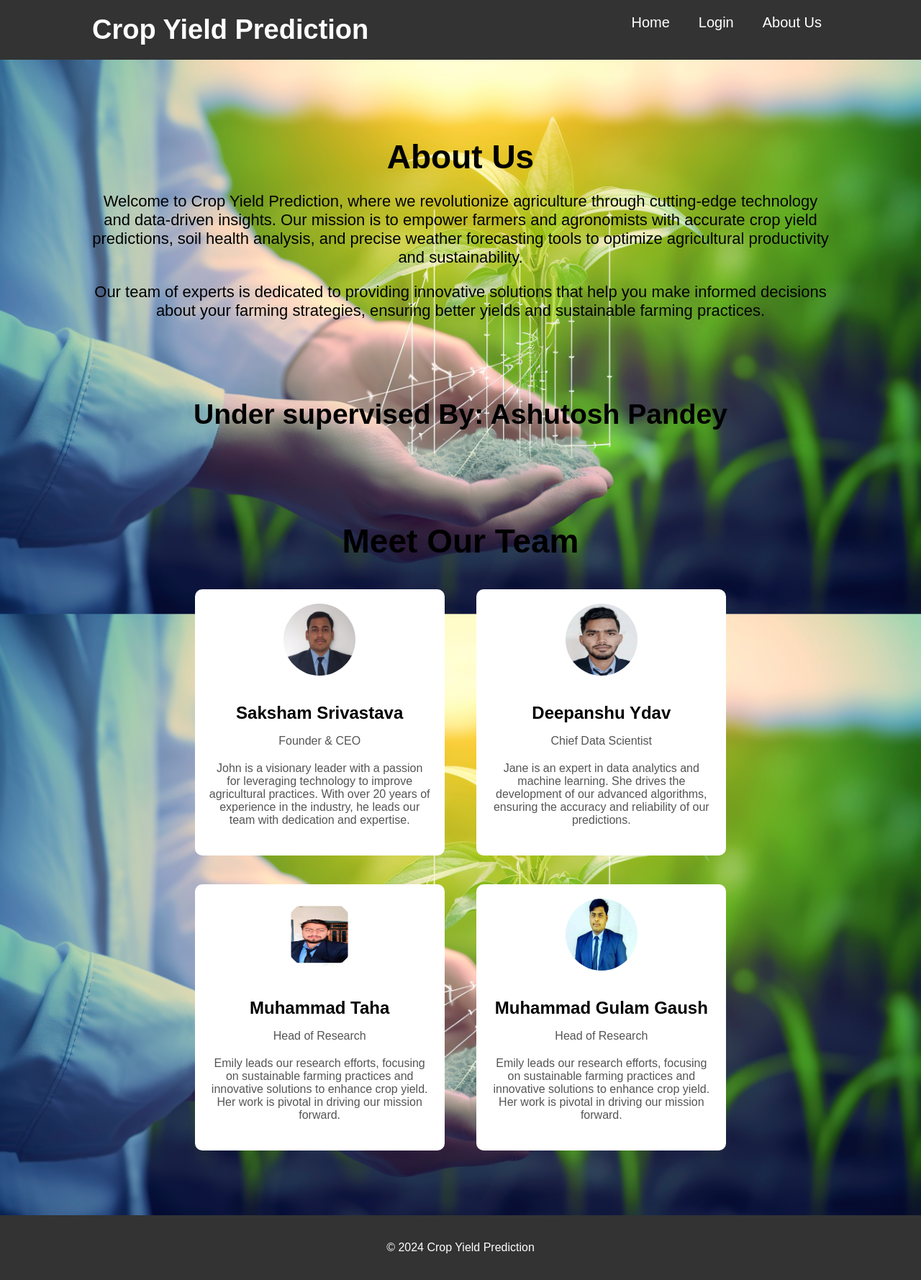
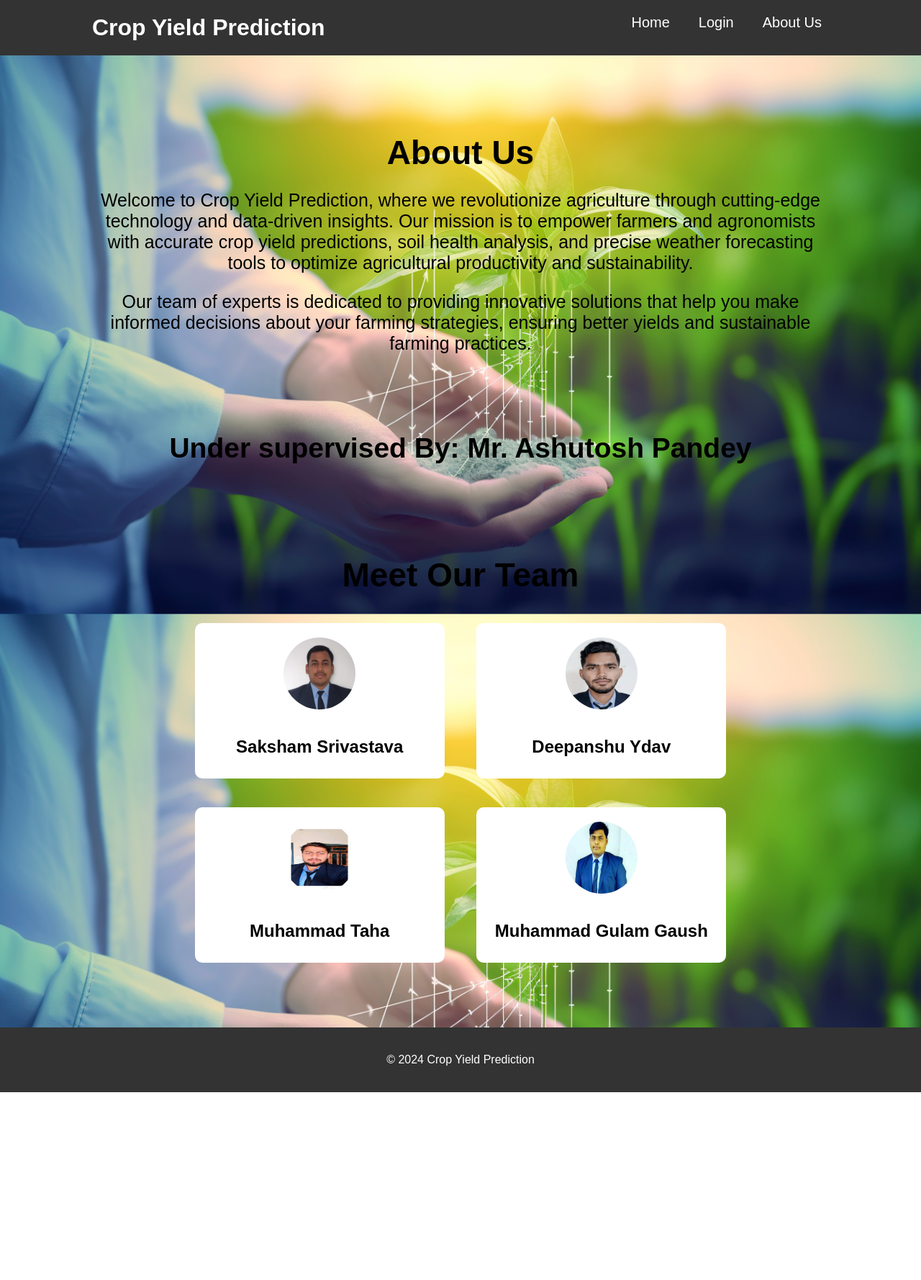
Before and after one commit to SakGitLearn13/Crop-Yield-Prediciton, a Flask app: page /about in a window 1280 px wide. Shown: the whole page at 72% size. After the commit the page ends 1518 px from the top, so only its background shows below. Run offline with Flask 3, Linux system fonts and the light colour scheme; parts of the project's set-up code (start-up, migrations or seed data) failed here and were passed over.

Commit message:
Final Commit

```diff
--- a/app.py
+++ b/app.py
@@ -11,31 +11,6 @@ preprocessor = pickle.load(open('model/preprocessor.pkl', 'rb'))
 # creating flask app
 app = Flask(__name__)
 
-# Function to get current year
-def get_current_year():
-    return datetime.datetime.now().year
-
-# Function to get fertilizer and pesticide data
-def get_fertilizer_pesticide_data(State, District, Crop, Season):
-
-    # Load the JSON file into a DataFrame
-    grouped_df = pd.read_json('data\grouped_df.json')
-
-    # Filter data for the specified State, District, Crop, and Season
-    filtered_data = grouped_df[(grouped_df['State'] == State) &
-                               (grouped_df['District'] == District) &
-                               (grouped_df['Crop'] == Crop) &
-                               (grouped_df['Season'] == Season)]
-
-    if not filtered_data.empty:
-        # Extract the Fertilizer and Pesticide values
-        avg_fertilizer = filtered_data.iloc[0]['Avg_Fertilizer']
-        avg_pesticide = filtered_data.iloc[0]['Avg_Pesticide']
-        return avg_fertilizer, avg_pesticide
-    else:
-        return None, None
-
-    return fertilizer_data, pesticide_data
 
 @app.route('/')
 def index():
@@ -56,7 +31,7 @@ def predict():
         Avg_rainfall = request.form['Avg_rainfall']
         Temperature = request.form['Temperature']
         Area = request.form['Area']
-        Production = request.form['Production']
+
         # Get current year
         Year = get_current_year()
 
@@ -72,10 +47,9 @@ def predict():
             'Avg_rainfall': [Avg_rainfall],
             'Temperature': [Temperature],
             'Area': [Area],
-            'Production': [Production]
         }
         features = pd.DataFrame(feature_dict)
-
+        print(feature_dict)
         # Preprocessing of user input
         transformed_features = preprocessor.transform(features)
 
@@ -108,6 +82,32 @@ def get_crops():
     crops = data['Crop'].unique().tolist()
     return jsonify(crops=crops)
 
+# Function to get current year
+def get_current_year():
+    return datetime.datetime.now().year
+
+# Function to get fertilizer and pesticide data
+def get_fertilizer_pesticide_data(State, District, Crop, Season):
+
+    # Load the JSON file into a DataFrame
+    grouped_df = pd.read_json('data\grouped_df.json')
+
+    # Filter data for the specified State, District, Crop, and Season
+    filtered_data = grouped_df[(grouped_df['State'] == State) &
+                               (grouped_df['District'] == District) &
+                               (grouped_df['Crop'] == Crop) &
+                               (grouped_df['Season'] == Season)]
+
+    if not filtered_data.empty:
+        # Extract the Fertilizer and Pesticide values
+        avg_fertilizer = filtered_data.iloc[0]['Avg_Fertilizer']
+        avg_pesticide = filtered_data.iloc[0]['Avg_Pesticide']
+        return avg_fertilizer, avg_pesticide
+    else:
+        return None, None
+
+    return fertilizer_data, pesticide_data
+
 # python main
 if __name__ == '__main__':
     app.run(debug=True)
--- /dev/null
+++ b/static/about.css
@@ -0,0 +1,140 @@
+body,
+html {
+    margin: 0;
+    padding: 0;
+    font-family: 'Poppins', sans-serif;
+    height: 100%;
+}
+
+body {
+    background-image: url('img/img6.jpg');
+    background-size: cover;
+    background-repeat: no-repeat;
+    background-attachment: fixed;
+    height: 100%;
+}
+
+.container {
+    width: 80%;
+    margin: 0 auto;
+    overflow: hidden;
+}
+
+.container {
+    width: 80%;
+    margin: 0 auto;
+    overflow: hidden;
+
+}
+
+.container h2 {
+    font-size: 55px;
+    color: white;
+    text-align: center;
+    margin-bottom: 20px;
+}
+
+.container h2 {
+    font-size: 26px;
+}
+
+
+header {
+    background-color: #333;
+    color: #fff;
+    padding: 20px 0;
+
+}
+
+header h1 {
+    float: left;
+    margin: 0;
+}
+
+nav ul {
+    list-style-type: none;
+    margin: 0;
+    padding: 0;
+    float: right;
+    display: inline;
+}
+
+nav ul li {
+    display: inline;
+    margin-left: 20px;
+    float: left;
+}
+
+nav ul li a {
+    text-decoration: none;
+    color: #fff;
+    font-size: 20px;
+    padding: 10px;
+    border-radius: 5px;
+    transition: all 0.3s ease;
+}
+
+.about-us,
+.team-section {
+    /* background-color: rgba(255, 255, 255, 0.8);  Semi-transparent background */
+    border-radius: 10px;
+    margin: 20px 0;
+    padding: 50px 0;
+    text-align: center;
+}
+
+.about-us h2,
+.team-section h2 {
+    font-size: 46px;
+    margin-bottom: 20px;
+    color: black;
+
+}
+
+.about-us p,
+.team-section p {
+    font-size: 22px;
+    margin-bottom: 20px;
+    color: black;
+
+}
+
+.team-section .team-member {
+    display: inline-block;
+    width: 30%;
+    margin: 20px;
+    background-color: #fff;
+    padding: 20px;
+    border-radius: 10px;
+    --tw-shadow-color: #475569;
+}
+
+.team-section .team-member img {
+    width: 100px;
+    height: 100px;
+    border-radius: 50%;
+    margin-bottom: 10px;
+}
+
+.team-section .team-member h3 {
+    font-size: 24px;
+    margin-bottom: 10px;
+}
+
+.team-section .team-member p {
+    font-size: 16px;
+    color: #555;
+}
+
+footer {
+    background-color: #333;
+    color: #fff;
+    text-align: center;
+    padding: 20px 0;
+}
+
+section h3 {
+    text-align: center;
+    font-size: 39px;
+    color: black;
+}
--- a/static/style.css
+++ b/static/style.css
@@ -2,7 +2,6 @@ body {
     margin: 0;
     font-family: 'Poppins', sans-serif;
     background-image: url('img/img4.jpg');
-    /* Background image added */
     background-size: cover;
     background-repeat: no-repeat;
     background-attachment: fixed;
--- a/templates/about.html
+++ b/templates/about.html
@@ -1,157 +1,13 @@
 <!DOCTYPE html>
 <html lang="en">
-
   <head>
-    <meta charset="UTF-8">
-    <meta name="viewport" content="width=device-width, initial-scale=1.0">
+    <meta charset="UTF-8" />
+    <meta name="viewport" content="width=device-width, initial-scale=1.0" />
     <title>About Us - Crop Yield Prediction</title>
-    <link rel="stylesheet" href="static/style.css">
-    <style>
-        body,
-        html {
-            margin: 0;
-            padding: 0;
-            font-family: 'Poppins', sans-serif;
-            height: 100%;
-        }
-
-        body {
-            background-image: url('img/img6.jpg');
-            /* Add your background image here */
-            background-size: cover;
-            background-repeat: no-repeat;
-            background-attachment: fixed;
-            height: 100%;
-        }
-
-        .container {
-            width: 80%;
-            margin: 0 auto;
-            overflow: hidden;
-        }
-
-        .container {
-            width: 80%;
-            margin: 0 auto;
-            overflow: hidden;
-
-        }
-
-        .container h2 {
-            font-size: 55px;
-            color: white;
-            text-align: center;
-            margin-bottom: 20px;
-        }
-
-        .container h2 p {
-            font-size: 26px;
-        }
-
-        header {
-            background-color: #333;
-            color: #fff;
-            padding: 20px 0;
-
-        }
-
-        header h1 {
-            float: left;
-            margin: 0;
-        }
-
-        nav ul {
-            list-style-type: none;
-            margin: 0;
-            padding: 0;
-            float: right;
-            display: inline;
-        }
-
-        nav ul li {
-            display: inline;
-            margin-left: 20px;
-            float: left;
-        }
-
-        nav ul li a {
-            text-decoration: none;
-            color: #fff;
-            font-size: 20px;
-            padding: 10px;
-            border-radius: 5px;
-            transition: all 0.3s ease;
-        }
-
-        .about-us,
-        .team-section {
-            /* background-color: rgba(255, 255, 255, 0.8);  Semi-transparent background */
-            border-radius: 10px;
-            margin: 20px 0;
-            padding: 50px 0;
-            text-align: center;
-        }
-
-        .about-us h2,
-        .team-section h2 {
-            font-size: 46px;
-            margin-bottom: 20px;
-            color: black;
-
-        }
-
-        .about-us p,
-        .team-section p {
-            font-size: 22px;
-            margin-bottom: 20px;
-            color: black;
-
-        }
-
-        .team-section .team-member {
-            display: inline-block;
-            width: 30%;
-            margin: 20px;
-            background-color: #fff;
-            padding: 20px;
-            border-radius: 10px;
-            --tw-shadow-color: #475569;
-        }
-
-        .team-section .team-member img {
-            width: 100px;
-            height: 100px;
-            border-radius: 50%;
-            margin-bottom: 10px;
-        }
-
-        .team-section .team-member h3 {
-            font-size: 24px;
-            margin-bottom: 10px;
-        }
-
-        .team-section .team-member p {
-            font-size: 16px;
-            color: #555;
-        }
-
-        footer {
-            background-color: #333;
-            color: #fff;
-            text-align: center;
-            padding: 20px 0;
-        }
-
-        section h3 {
-            text-align: center;
-            font-size: 39px;
-            color: black;
-        }
-    </style>
+    <link rel="stylesheet" href="static/about.css" />
   </head>
 
   <body>
-
     <header>
       <div class="container">
         <h1>Crop Yield Prediction</h1>
@@ -168,48 +24,41 @@
     <section class="about-us">
       <div class="container">
         <h2>About Us</h2>
-            <p>Welcome to Crop Yield Prediction, where we revolutionize agriculture through cutting-edge technology and
-                data-driven insights. Our mission is to empower farmers and agronomists with accurate crop yield
-                predictions, soil health analysis, and precise weather forecasting tools to optimize agricultural
-                productivity and sustainability.</p>
-            <p>Our team of experts is dedicated to providing innovative solutions that help you make informed decisions
-                about your farming strategies, ensuring better yields and sustainable farming practices.</p>
+        <p style="font-size: 25px;">
+          Welcome to Crop Yield Prediction, where we revolutionize agriculture
+          through cutting-edge technology and data-driven insights. Our mission
+          is to empower farmers and agronomists with accurate crop yield
+          predictions, soil health analysis, and precise weather forecasting
+          tools to optimize agricultural productivity and sustainability.
+        </p>
+        <p style="font-size: 25px;">
+          Our team of experts is dedicated to providing innovative solutions
+          that help you make informed decisions about your farming strategies,
+          ensuring better yields and sustainable farming practices.
+        </p>
       </div>
     </section>
     <section>
-        <h3>Under supervised By: Ashutosh Pandey</h3>
+      <h3>Under supervised By: Mr. Ashutosh Pandey</h3>
     </section>
     <section class="team-section">
       <div class="container">
         <h2>Meet Our Team</h2>
         <div class="team-member">
-                <img src="img/img1.jpg" alt="Team Member 1">
+          <img src="../static/img/img1.jpg" alt="Team Member 1" />
           <h3>Saksham Srivastava</h3>
-                <p>Founder & CEO</p>
-                <p>John is a visionary leader with a passion for leveraging technology to improve agricultural
-                    practices. With over 20 years of experience in the industry, he leads our team with dedication and
-                    expertise.</p>
         </div>
         <div class="team-member">
-                <img src="img/img9.jpg" alt="Team Member 2">
+          <img src="../static/img/img9.jpg" alt="Team Member 2" />
           <h3>Deepanshu Ydav</h3>
-                <p>Chief Data Scientist</p>
-                <p>Jane is an expert in data analytics and machine learning. She drives the development of our advanced
-                    algorithms, ensuring the accuracy and reliability of our predictions.</p>
         </div>
         <div class="team-member">
-                <img src="img/img3.jpg" alt="Team Member 3">
+          <img src="../static/img/img3.jpg" alt="Team Member 3" />
           <h3>Muhammad Taha</h3>
-                <p>Head of Research</p>
-                <p>Emily leads our research efforts, focusing on sustainable farming practices and innovative solutions
-                    to enhance crop yield. Her work is pivotal in driving our mission forward.</p>
         </div>
         <div class="team-member">
-                <img src="img/img11.png" alt="Team Member 3">
+          <img src="../static/img/img11.png" alt="Team Member 3" />
           <h3>Muhammad Gulam Gaush</h3>
-                <p>Head of Research</p>
-                <p>Emily leads our research efforts, focusing on sustainable farming practices and innovative solutions
-                    to enhance crop yield. Her work is pivotal in driving our mission forward.</p>
         </div>
       </div>
     </section>
@@ -220,5 +69,4 @@
       </div>
     </footer>
   </body>
-
 </html>
```
Also changed, not shown: templates/index.html (+1 -9 lines), 2 other files. Lines whose indentation alone changed are shown as unchanged.
